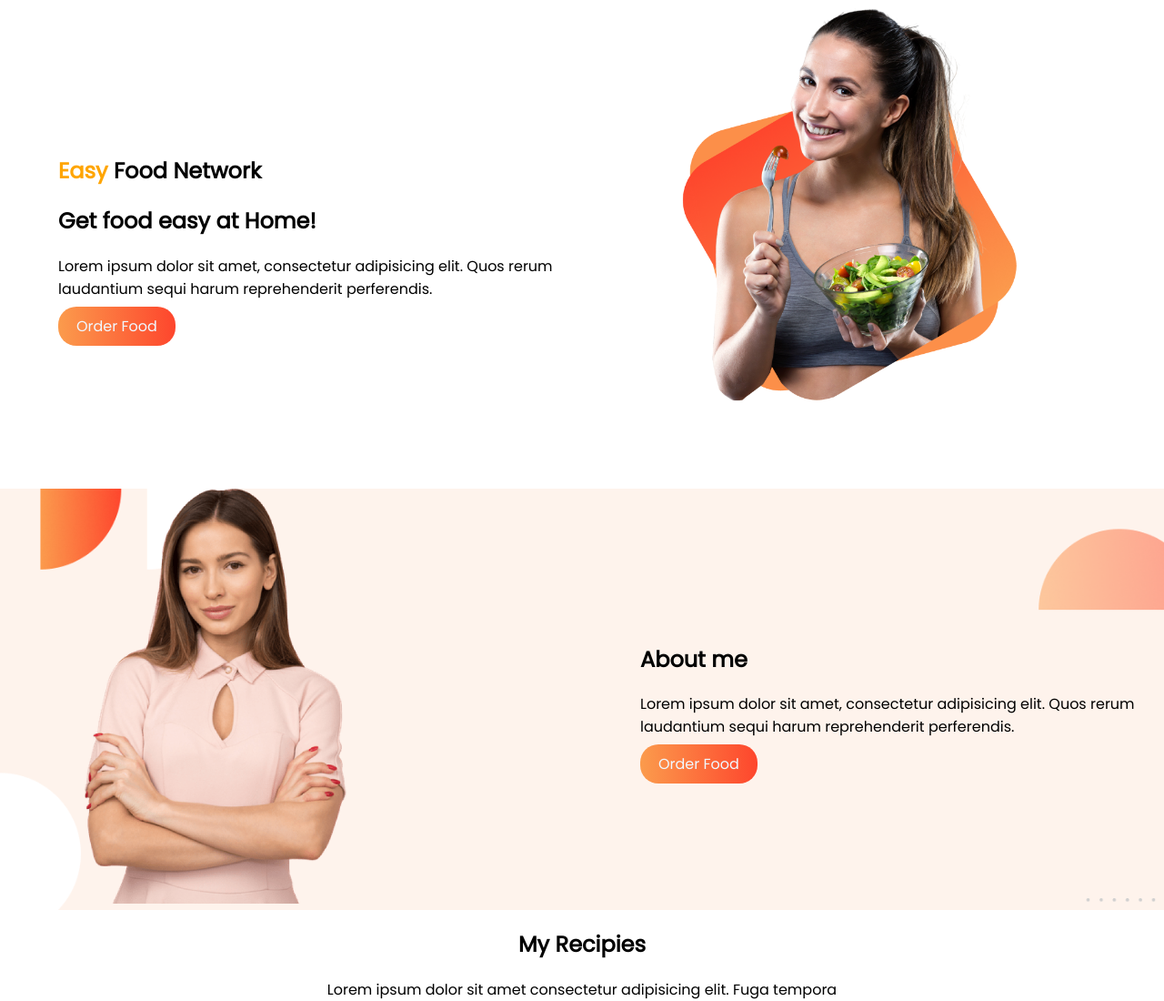
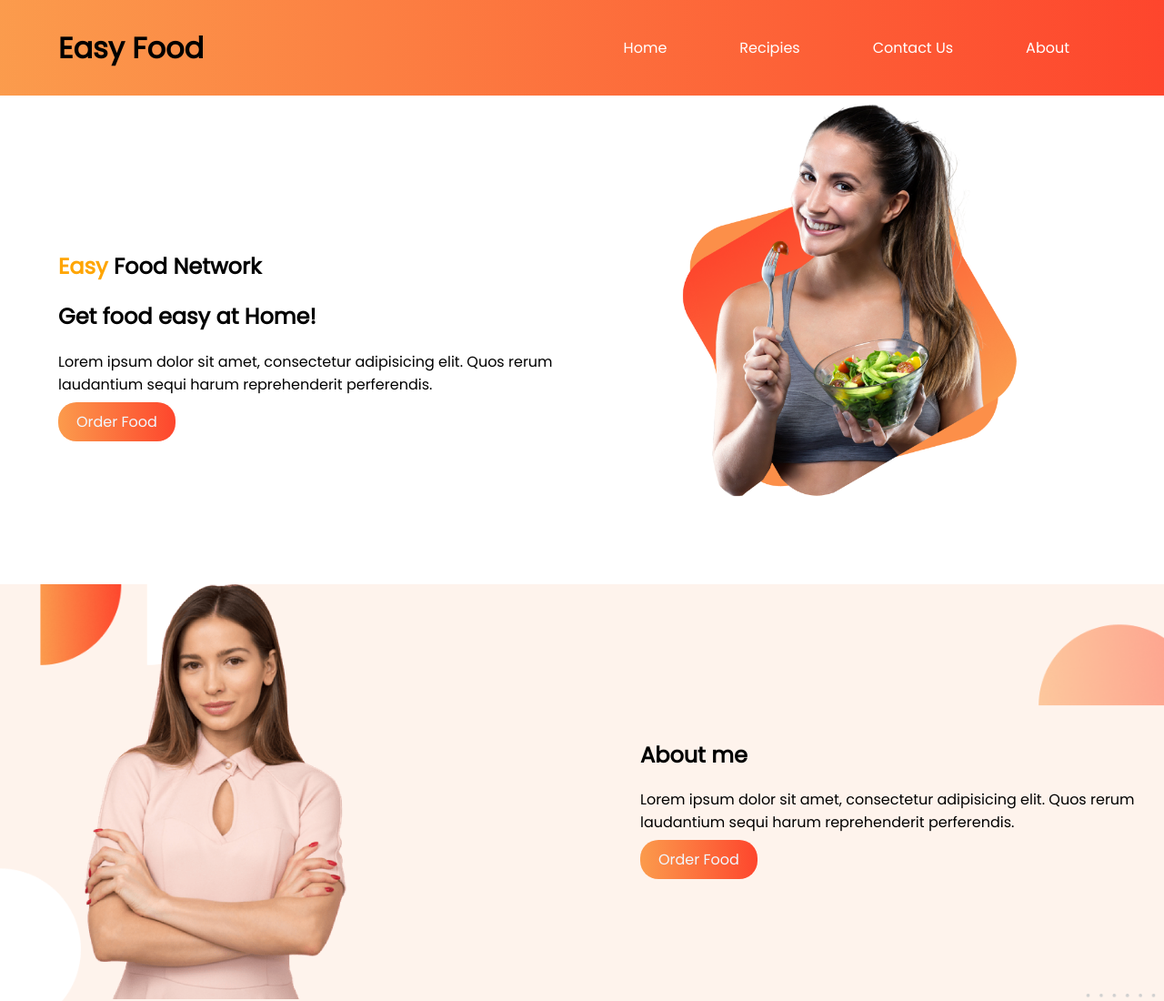
Before and after one commit to MostafizorRahman/food-network, a plain HTML site: page index.html in a window 1280 px wide. Shown: the top 1100 px of the page at 91% size. Drawn offline with Linux system fonts and the light colour scheme.

Commit message:
navbar added

```diff
--- a/index.html
+++ b/index.html
@@ -11,6 +11,22 @@
 <link rel="stylesheet" href="style.css">
 </head>
 <body>
+   <div class="header">
+    <div class="d-flex navbar">
+        <div class="nav-logo">
+            <h1>Easy Food</h1>
+        </div>
+
+        <div class="navlist">
+            <a href="">Home</a>
+            <a href="">Recipies</a>
+            <a href="">Contact Us</a>
+            <a href="">About</a>
+
+        </div>
+
+    </div>
+   </div>
     <section class="top-section">
         <div class="half-width main-title">
             <h1><span class="text-color-orange">Easy</span> Food Network</h1>
--- a/style.css
+++ b/style.css
@@ -1,6 +1,34 @@
 body{
     font-family: 'Poppins', sans-serif;
     margin: 0;
+}
+.d-flex{
+    display: flex;
+
+}
+.navbar{
+    padding-left: 5%;
+    padding-right: 5%;
+    justify-content: space-between;
+    background-image:  linear-gradient(88.33deg, #FBA24F -7.64%, #FF1E1E 145.94%);
+}
+.nav-logo{
+    display: flex;
+    justify-content: center;
+    align-items: center;
+
+}
+
+.navlist a{
+    text-decoration: none;
+    color:white;
+    padding: 40px;
+}
+.navlist{
+    display: flex;
+    justify-content: center;
+    align-items: center;
+
 }
 
 .top-section{
```
